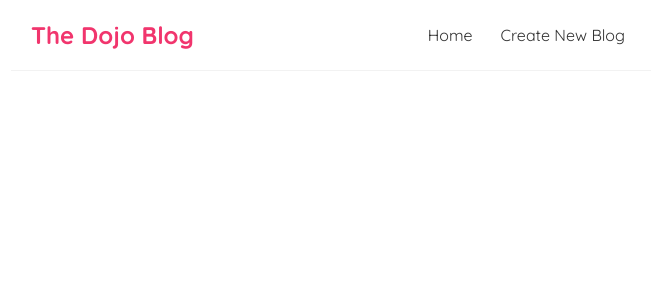
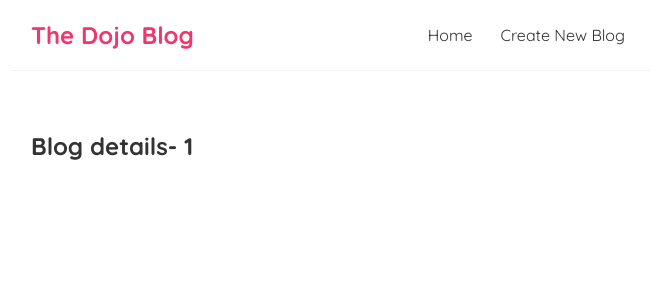
Before and after one commit to kariukijoni/dojo-blog, a React (Create React App) app: page /blogs/1 in a window 1280 px wide. Shown: the top 300 px of the page, without its empty margins (309-964 px from the left). Built offline with nearby package versions, Linux system fonts and the light colour scheme.

Commit message:
Route parameters

```diff
--- a/src/App.js
+++ b/src/App.js
@@ -3,6 +3,7 @@
 import Home from './Home';
 import {BrowserRouter as Router,Route,Routes} from 'react-router-dom';
 import Create from './Create';
+import BlogDetails from './BlogDetails';
 
 function App() {
   return (
@@ -14,6 +15,8 @@
               <Route exact path='/' element={<Home/>}></Route>
 
               <Route exact path='/create' element={<Create/>}></Route>
+
+              <Route exact path='/blogs/:id' element={<BlogDetails/>}></Route>
           </Routes>
 
 
--- /dev/null
+++ b/src/BlogDetails.js
@@ -0,0 +1,13 @@
+import React from 'react'
+import {useParams} from 'react-router-dom'
+
+export default function BlogDetails() {
+
+    const {id}=useParams();
+
+  return (
+    <div className='blog-details'>
+        <h2>Blog details- {id}</h2>
+    </div>
+  )
+}
--- a/src/BlogList.js
+++ b/src/BlogList.js
@@ -1,4 +1,5 @@
 import React from 'react'
+import {Link} from 'react-router-dom';
 
 export default function BlogList({blogs,title}) {
 
@@ -11,8 +12,12 @@
         {blogs.map((blog)=>(
 
             <div className="blog-preview" key={blog.id}>
-                <h2>{blog.title}</h2>
-                <p>Written by {blog.author}</p>
+
+                <Link to={`blogs/${blog.id}`}>
+                    <h2>{blog.title}</h2>
+                    <p>Written by {blog.author}</p>
+                </Link>
+
             </div>
   ))}
 
```
